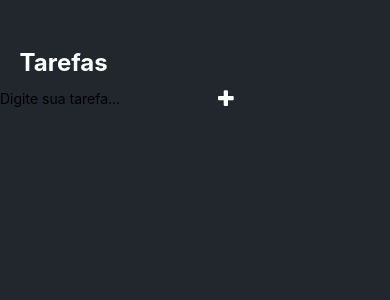
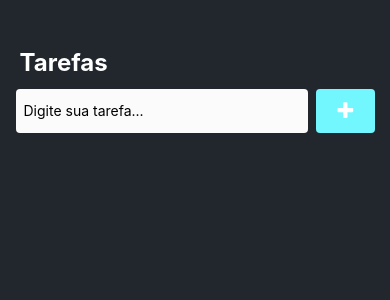
Before and after one commit to Brunogabriel-dev/app-tarefas, a React Native app: screen / in a window 390 px wide. Shown: the top 300 px of the page. Built offline with nearby package versions, Linux system fonts and the light colour scheme.

Commit message:
Inclusão de texto

```diff
--- a/App.js
+++ b/App.js
@@ -10,7 +10,7 @@ import {
 import { FontAwesome } from '@expo/vector-icons'
 
 export default function App(){
-
+  const [tarefa, setTarefa] = useState('');
 
   return(
     <View style={styles.container}>
@@ -46,6 +46,27 @@ const styles = StyleSheet.create({
     marginBottom: 12,
   },
   containerInput:{
-    flexDirection: 'row'
+    flexDirection: 'row',
+    width: '100%',
+    height: 44,
+    alignItems: 'center',
+    justifyContent: 'center',
+    marginBottom: 22,
+  },
+  input:{
+    width: '75%',
+    backgroundColor: '#fbfbfb',
+    height: 44,
+    borderRadius: 4,
+    paddingHorizontal: 8,
+  },
+  buttonAdd:{
+    width: '15%',
+    height: 44,
+    backgroundColor: '#73f7ff',
+    marginLeft: 8,
+    alignItems: 'center',
+    justifyContent: 'center',
+    borderRadius: 4
   }
 })
```
